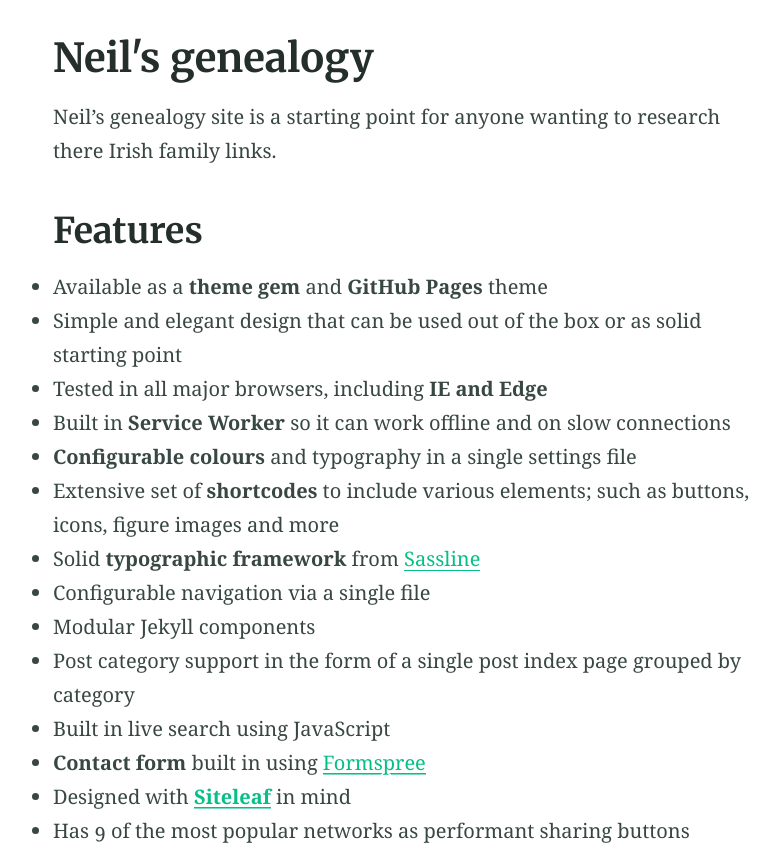
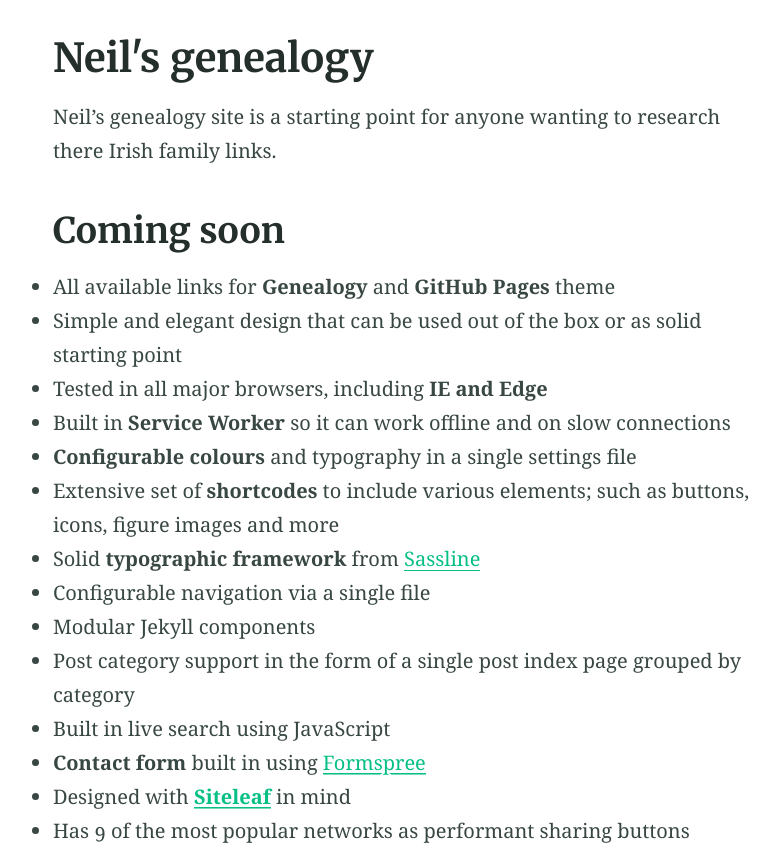
Before and after one commit to neil344/neil344.github.io, a Jekyll site: the page built from index.md, in a window 1280 px wide and 900 px high, scrolled down 360 px, cut to the strip 52-900 px from the top of the window. Shown: the whole strip, without its empty margins (230-1009 px from the left). Built offline with Jekyll 4.4.1, drawn with Linux system fonts in a browser that asks for light colours; our own code applies the rules of GitHub Pages for plain Markdown files.

Commit message:
Update index.md

```diff
--- a/index.md
+++ b/index.md
@@ -9,9 +9,9 @@ excerpt: "Neil's genealogy site is a starting point for anyone wanting to resear
 
 Neil's genealogy site is a starting point for anyone wanting to research there Irish family links.
 
-## Features
+## Coming soon
 
-- Available as a **theme gem** and **GitHub Pages** theme
+- All available links for **Genealogy** and **GitHub Pages** theme
 - Simple and elegant design that can be used out of the box or as solid starting point
 - Tested in all major browsers, including **IE and Edge**
 - Built in **Service Worker** so it can work offline and on slow connections
```
